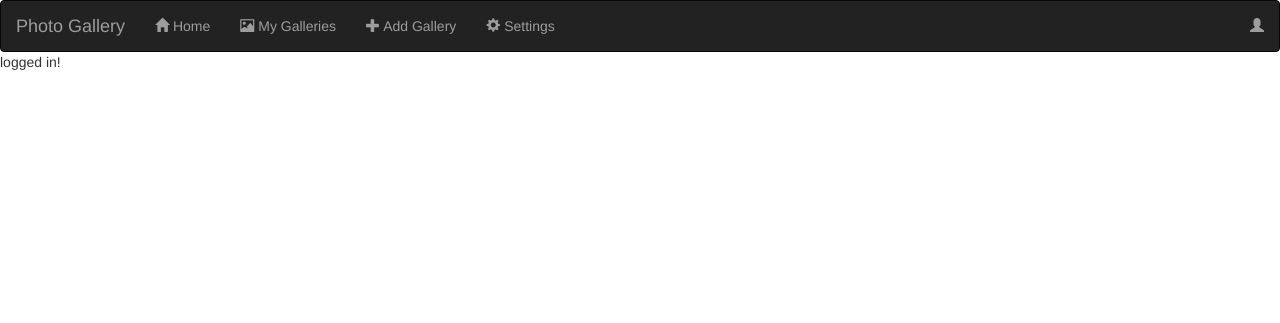
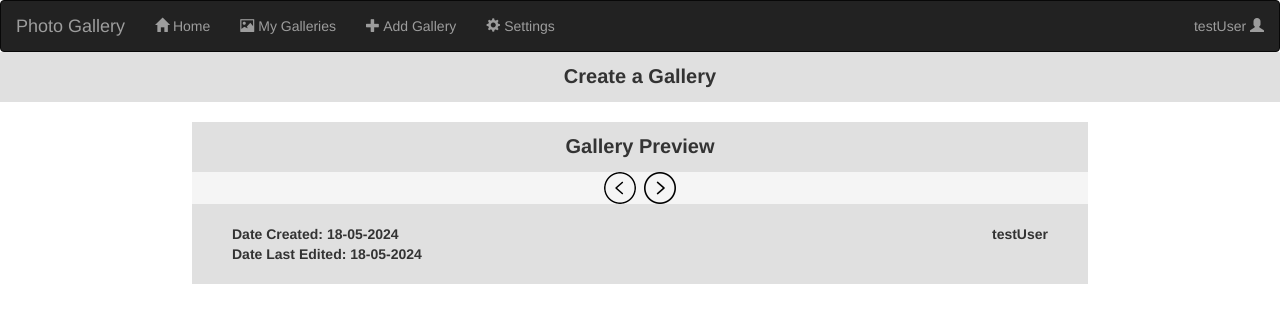
Before and after one commit to meghardie/GalleryWebsite, a Flask app: page /addGallery in a window 1280 px wide. Shown: the top 323 px of the page. Run offline with Flask 3, Linux system fonts and the light colour scheme; a user stored in the database is signed in; some libraries are stand-ins or nearby versions.

Commit message:
added gallery preview to add gallery page

```diff
--- a/app/app.py
+++ b/app/app.py
@@ -8,6 +8,7 @@ from flask_login import LoginManager, UserMixin, login_user, logout_user, login_
 from flask_session import Session
 from werkzeug.security import generate_password_hash, check_password_hash
 from functools import wraps
+import datetime
 
 app = Flask(__name__)
 app.config['SECRET_KEY'] = 'my website password'
@@ -232,8 +233,11 @@ def register():
 
 @app.route("/addGallery")
 def addGallery():
-    return render_template("addGallery.html", loggedIn = isLoggedIn())
-
+    if isLoggedIn():
+        username = getCurrentUsername()
+    else:
+        username = None
+    return render_template("addGallery.html", loggedIn = isLoggedIn(), currentDate = datetime.date.today(), username = username)
 
 with app.app_context():
     users = getUsers()
--- a/app/static/style.css
+++ b/app/static/style.css
@@ -142,26 +142,35 @@
     margin-bottom: 50px;
 }
 
-#images{
+.images{
     text-align: center;
 }
 
-#galleryDetails{
+.galleryDetails{
     background-color: var(--darkBackground);
     font-weight: bold;
     padding:20px 40px;
 }
 
-#galleryDates{
+.galleryDates{
     float: left;
 }
 
-#galleryUser{
+.galleryUser{
     float: right;
 }
 
-#galleryDescription{
+.galleryDescription{
     margin-top: 40px;
     background-color: var(--darkBackground);
     font-weight: normal;
 }
+
+/* for add gallery page*/
+#galleryPreview{
+    width: 70%;
+    margin: auto;
+    background-color: var(--lightBackground);
+    margin-top: 20px;
+    margin-bottom: 50px;
+}
--- a/app/templates/addGallery.html
+++ b/app/templates/addGallery.html
@@ -13,6 +13,50 @@
         </div>
     </div>
     {% else %}
-    logged in!
+    <div class = "pageTitle">
+        Create a Gallery
+    </div>
+    {% set dateCreated = currentDate %}
+    {% set dateLastEdited = currentDate %}
+    {% set title = "" %}
+    {% set description = "" %}
+    {% set photos = [] %}
+    {% set numPhotos = 0 %}
+    <div id = galleryPreview>
+        <div class = "pageTitle" >Gallery Preview<br></div>
+        <div class = "images">
+            <img src = "{{ url_for('static', filename = 'leftArrow.png') }}" class = "leftArrow" onclick = "nextPhoto(-1)">
+            <img src = "{{photos[0]}}" style = "height: 500px" id = "photo">
+            <img src = "{{ url_for('static', filename = 'rightArrow.png') }}" class = "rightArrow" onclick = "nextPhoto(1)">
+        </div>
+        <div class = "galleryDetails">
+            <div class = "galleryDates">
+                Date Created: {{dateCreated.strftime('%d-%m-%Y')}}<br>
+                Date Last Edited: {{dateLastEdited.strftime('%d-%m-%Y')}}
+            </div>
+            <div class = "galleryUser">{{username}}</div>
+            <div class = "galleryDescription">
+                {{description}}
+            </div>
+        </div>
+    </div>
     {% endif %}
+
+    <script>
+        photoNum = 0
+        photos = []
+
+        function nextPhoto(change){
+            console.log("Changing photo")
+            photoNum = (photoNum + change) % parseInt("{{numPhotos}}")
+            console.log(photoNum)
+            key = photoNum.toString()
+            console.log(key)
+            console.log(photos[key])
+            document.getElementById("photo").src = photos[key]
+        }
+
+        console.log(photoNum)
+        console.log(photos)
+    </script>
 {% endblock %}
```
Also changed, not shown: app/templates/indvGallery.html (+7 -9 lines).
